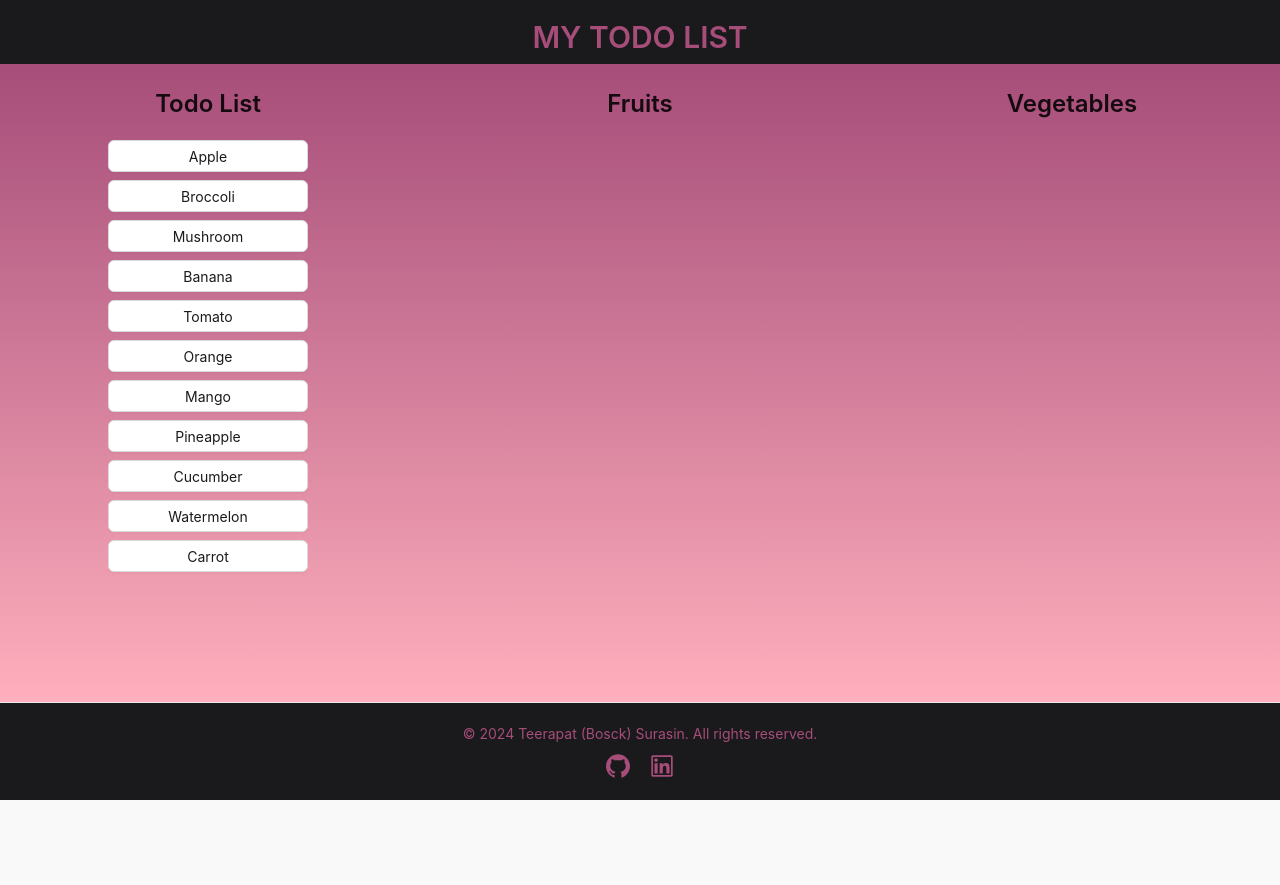
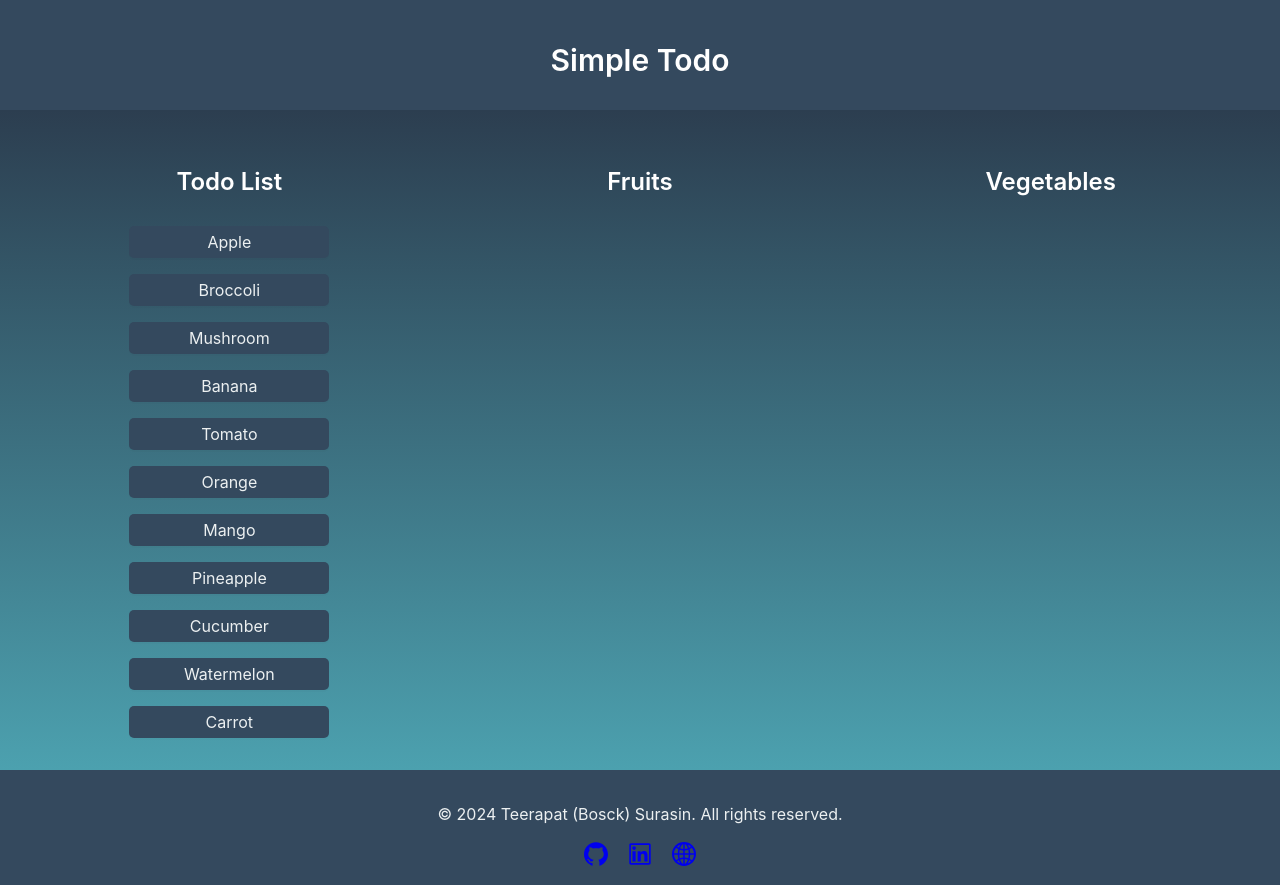
Before and after one commit to bxsck/todo-list-fe, a React (Vite) app: page / in a window 1280 px wide. Before the commit the page ends 800 px from the top, so only its background shows below. Built offline with nearby package versions, Linux system fonts and the light colour scheme.

Commit message:
styles: improve theme

```diff
--- a/src/App.css
+++ b/src/App.css
@@ -1,3 +1,14 @@
 #root {
   min-height: 100vh;
 }
+
+.App {
+  text-align: center;
+}
+
+.header, .footer {
+  background-color: #34495e;
+  color: #ecf0f1;
+  padding: 1rem;
+  text-align: center;
+}
--- a/src/App.tsx
+++ b/src/App.tsx
@@ -1,38 +1,57 @@
+import React from "react";
+import { Typography } from "antd";
+import TodoList from "./components/todoList";
+import {
+  LinkedinOutlined,
+  GithubOutlined,
+  GlobalOutlined,
+} from "@ant-design/icons";
+
 import "./App.css";
-import Copyright from "./components/copyright";
-import TodoList from "./components/todoList";
-import { Layout, Typography } from "antd";
 
-const { Footer, Content, Header } = Layout;
 const { Title } = Typography;
+
 const App = () => {
   return (
-    <Layout style={{ minHeight: "100vh" }}>
-      <Header
-        style={{
-          textAlign: "center",
-          display: "flex",
-          alignItems: "center",
-          justifyContent: "center",
-          background: "#1A1A1D",
-        }}
-      >
-        <Title level={2} style={{ color: "#A64D79" }}>
-          MY TODO LIST
+    <div className="App">
+      <header className="header">
+        <Title level={2} style={{ color: "white" }}>
+          Simple Todo{" "}
         </Title>
-      </Header>
-      <Content
-        style={{
-          width: "100%",
-          flex: 1,
-        }}
-      >
+      </header>
+      <main>
         <TodoList />
-      </Content>
-      <Footer style={{ textAlign: "center", padding: 0 }}>
-        <Copyright />
-      </Footer>
-    </Layout>
+      </main>
+      <footer className="footer">
+        <p>&copy; 2024 Teerapat (Bosck) Surasin. All rights reserved.</p>
+        <p style={{ margin: "0" }}>
+          <a
+            href="https://github.com/bxsck"
+            target="_blank"
+            rel="noopener noreferrer"
+            style={{ margin: "0 10px" }}
+          >
+            <GithubOutlined style={{ fontSize: "24px" }} />
+          </a>
+          <a
+            href="https://www.linkedin.com/in/teerapat-srs"
+            target="_blank"
+            rel="noopener noreferrer"
+            style={{ margin: "0 10px" }}
+          >
+            <LinkedinOutlined style={{ fontSize: "24px" }} />
+          </a>
+          <a
+            href="https://bosckts.vercel.app/"
+            target="_blank"
+            rel="noopener noreferrer"
+            style={{ margin: "0 10px" }}
+          >
+            <GlobalOutlined style={{ fontSize: "24px" }} />
+          </a>
+        </p>
+      </footer>
+    </div>
   );
 };
 
--- a/src/components/copyright/index.tsx
+++ b/src/components/copyright/index.tsx
@@ -1,5 +1,4 @@
 import React from "react";
-import { LinkedinOutlined, GithubOutlined } from "@ant-design/icons";
 
 const Copyright: React.FC = () => {
   return (
--- a/src/components/todoList/index.tsx
+++ b/src/components/todoList/index.tsx
@@ -1,5 +1,6 @@
 import { Col, Row, Button, Typography } from "antd";
 import { useState } from "react";
+import { motion } from "framer-motion";
 import { todoListItems } from "../../data";
 import Styles from "./styles";
 const { Title } = Typography;
@@ -99,10 +100,19 @@ const TodoList = () => {
         <Row gutter={[16, 16]}>
           <Col xs={24} md={8}>
             <span className="todo-list-container">
-              <Title level={3}>Todo List</Title>
+              <Title level={3} style={{ color: "white" }}>
+                Todo List
+              </Title>
               {todoList.map((item) => {
                 return (
-                  <div key={item.name} id={item.name} className="todo-item">
+                  <motion.div
+                    key={item.name}
+                    id={item.name}
+                    className="todo-item"
+                    initial={{ opacity: 0 }}
+                    animate={{ opacity: 1 }}
+                    transition={{ duration: 0.5 }}
+                  >
                     <Button
                       className="button-item"
                       style={{ width: 200 }}
@@ -110,55 +120,65 @@ const TodoList = () => {
                     >
                       {item.name}
                     </Button>
-                  </div>
+                  </motion.div>
                 );
               })}
             </span>
           </Col>
-          <Col xs={24} md={8}>
+          <Col xs={24} md={8} className="fruits-column">
             <span className="todo-list-container">
-              <Title level={3}>Fruits</Title>
+              <Title level={3} style={{ color: "white" }}>
+                Fruits
+              </Title>
               {fruits.map((item) => {
                 return (
-                  <div
+                  <motion.div
                     key={item.name}
                     id={item.name + "-fruit"}
                     className="todo-item"
-                    style={{ opacity: 0 }}
+                    initial={{ opacity: 0 }}
+                    animate={{ opacity: 1 }}
+                    transition={{ duration: 0.5 }}
                   >
                     <Button
                       style={{ width: 200 }}
+                      className="button-item"
                       onClick={() =>
                         handleClickReturnItem(item.name, item.type)
                       }
                     >
                       {item.name}
                     </Button>
-                  </div>
+                  </motion.div>
                 );
               })}
             </span>
           </Col>
-          <Col xs={24} md={8}>
+          <Col xs={24} md={8} className="vegetables-column">
             <span className="todo-list-container">
-              <Title level={3}>Vegetables</Title>
+              <Title level={3} style={{ color: "white" }}>
+                Vegetables
+              </Title>
               {vegetables.map((item) => {
                 return (
-                  <div
+                  <motion.div
                     key={item.name}
                     id={item.name + "-vegetable"}
                     className="todo-item"
-                    style={{ opacity: 0 }}
+                    initial={{ opacity: 0 }}
+                    animate={{ opacity: 1 }}
+                    transition={{ duration: 0.5 }}
                   >
                     <Button
                       style={{ width: 200 }}
+                      className="button-item"
                       onClick={() =>
                         handleClickReturnItem(item.name, item.type)
                       }
                     >
                       {item.name}
                     </Button>
-                  </div>
+                  </motion.div>
                 );
               })}
             </span>
--- a/src/components/todoList/styles.ts
+++ b/src/components/todoList/styles.ts
@@ -2,37 +2,60 @@ import styled from "styled-components";
 
 const todoListStyled = styled.div`
   width: 100%;
-  background: linear-gradient(180deg, #a64d79, #ffafbd);
+  background: linear-gradient(180deg, #2c3e50, #4ca1af);
   min-height: calc(100vh - 162.5px);
   overflow-y: auto;
+
+  .header, .footer {
+    background-color: #34495e;
+    color: #ecf0f1;
+    padding: 1rem;
+    text-align: center;
+  }
+
   .page-container {
     max-width: 1280px;
     margin: 0 auto;
+    padding: 2rem;
   }
+
   .todo-list-container {
     display: flex;
     align-items: center;
     flex-direction: column;
-    gap: 0.5rem;
+    gap: 1rem;
     .todo-list {
       display: flex;
       flex-direction: column;
-      gap: 1rem;
+      gap: 1.5rem;
     }
   }
+
   .todo-item {
     transition: opacity 0.5s ease-in-out;
     .button-item {
-      color: #1a1a1d;
+      color: #ecf0f1;
+      background-color: #34495e;
+      border: none;
+      padding: 0.5rem 1rem;
+      border-radius: 5px;
+      font-size: 1rem;
+      cursor: pointer;
+      transition: background-color 0.3s ease;
+      &:hover {
+        background-color: #2c3e50;
+      }
     }
   }
+
+
   h4 {
-    color: #1A1A1D;
+    color: #ecf0f1;
   }
 
   @media (max-width: 768px) {
     .page-container {
-      padding: 1rem 1rem;
+      padding: 1rem;
     }
     .todo-list-container {
       width: 100%;
```
